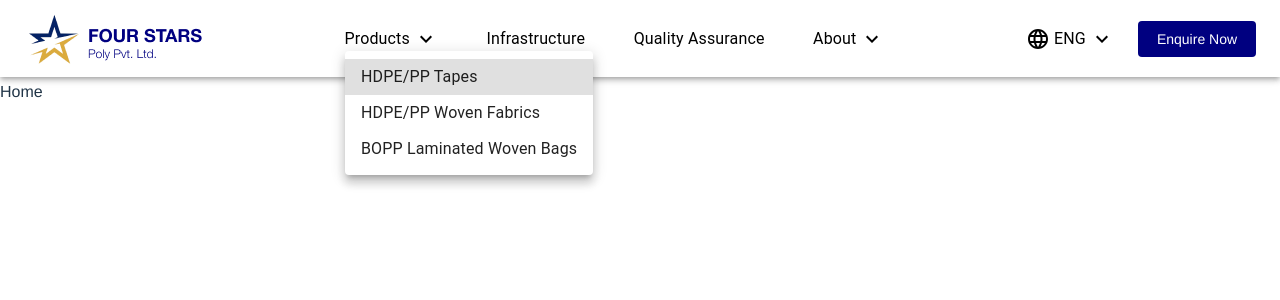
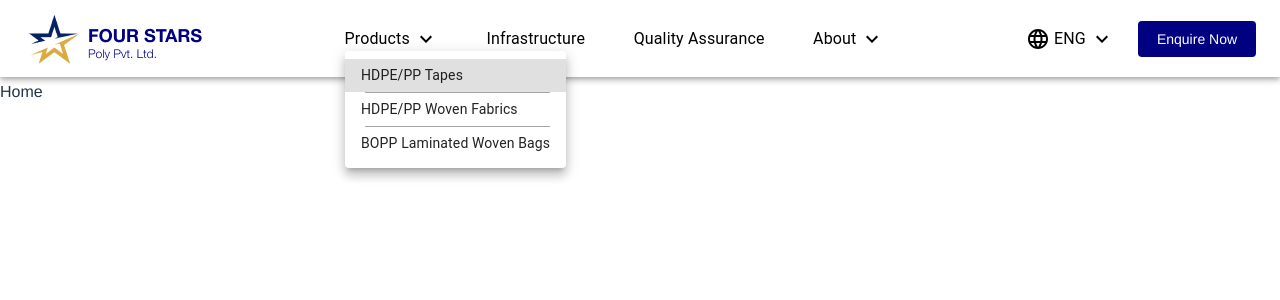
Before and after one commit to Prewery/Four-Stars-Poly, a React (Vite) app: page / in a window 1280 px wide. Both pictures are taken after a click on the element "Products". Shown: the top 300 px of the page. Built offline with nearby package versions, Linux system fonts and the light colour scheme.

Commit message:
navbar menu ui done

```diff
--- a/src/components/Navbar.css
+++ b/src/components/Navbar.css
@@ -49,3 +49,17 @@
 .button:hover {
   background-color: #0303aa;
 }
+
+.border {
+  width: 185px;
+  height: 1px;
+  background-color: #a6a6a6;
+  margin-left: 20px;
+}
+
+.border2 {
+  width: 80px;
+  height: 1px;
+  background-color: #a6a6a6;
+  margin-left: 20px;
+}
--- a/src/components/Navbar.jsx
+++ b/src/components/Navbar.jsx
@@ -84,18 +84,26 @@ const Navbar = () => {
             <KeyboardArrowDown />
           </Box>
           <Menu
-            className="product-menu"
+            // className="product-menu"
             anchorEl={anchorE1}
             open={productOpen}
             onClose={handleClose}
             MenuListProps={{ "aria-labelledby": "basic-button" }}
           >
-            <MenuItem onClick={handleTapesClick}>HDPE/PP Tapes</MenuItem>
+            <MenuItem onClick={handleTapesClick}>
+              <Typography fontSize={14}>HDPE/PP Tapes</Typography>
+            </MenuItem>
+
+            <div className="border" />
+
             <MenuItem onClick={handleFabricsClick}>
-              HDPE/PP Woven Fabrics
+              <Typography fontSize={14}>HDPE/PP Woven Fabrics</Typography>
             </MenuItem>
+
+            <div className="border" />
+
             <MenuItem onClick={handleBagsClick}>
-              BOPP Laminated Woven Bags
+              <Typography fontSize={14}>BOPP Laminated Woven Bags</Typography>
             </MenuItem>
           </Menu>
 
@@ -116,16 +124,26 @@ const Navbar = () => {
           </Box>
           <Menu
             id="about-menu"
-            anchorE1={anchorE2}
+            anchorE2={anchorE2}
             open={aboutOpen}
             onClose={handleClose}
             MenuListProps={{ "aria-labelledby": "basic-button" }}
           >
             <MenuItem onClick={handleSustainabilityClick}>
-              Sustainability
+              <Typography fontSize={14}>Sustainability</Typography>
             </MenuItem>
-            <MenuItem onClick={handleOurTeamClick}>Our Team</MenuItem>
-            <MenuItem onClick={handleAboutUsClick}>About Us</MenuItem>
+
+            <div className="border2" />
+
+            <MenuItem onClick={handleOurTeamClick}>
+              <Typography fontSize={14}>Our Team</Typography>
+            </MenuItem>
+
+            <div className="border2" />
+
+            <MenuItem onClick={handleAboutUsClick}>
+              <Typography fontSize={14}>About Us</Typography>
+            </MenuItem>
           </Menu>
         </Box>
 
```
